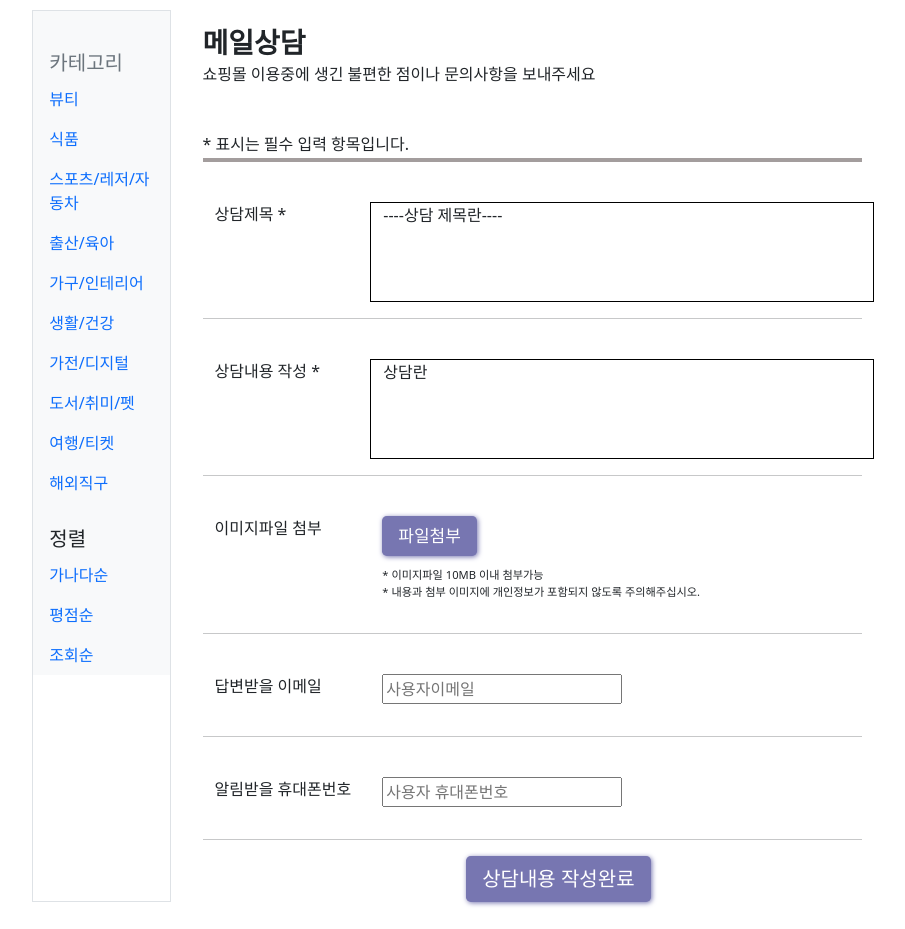
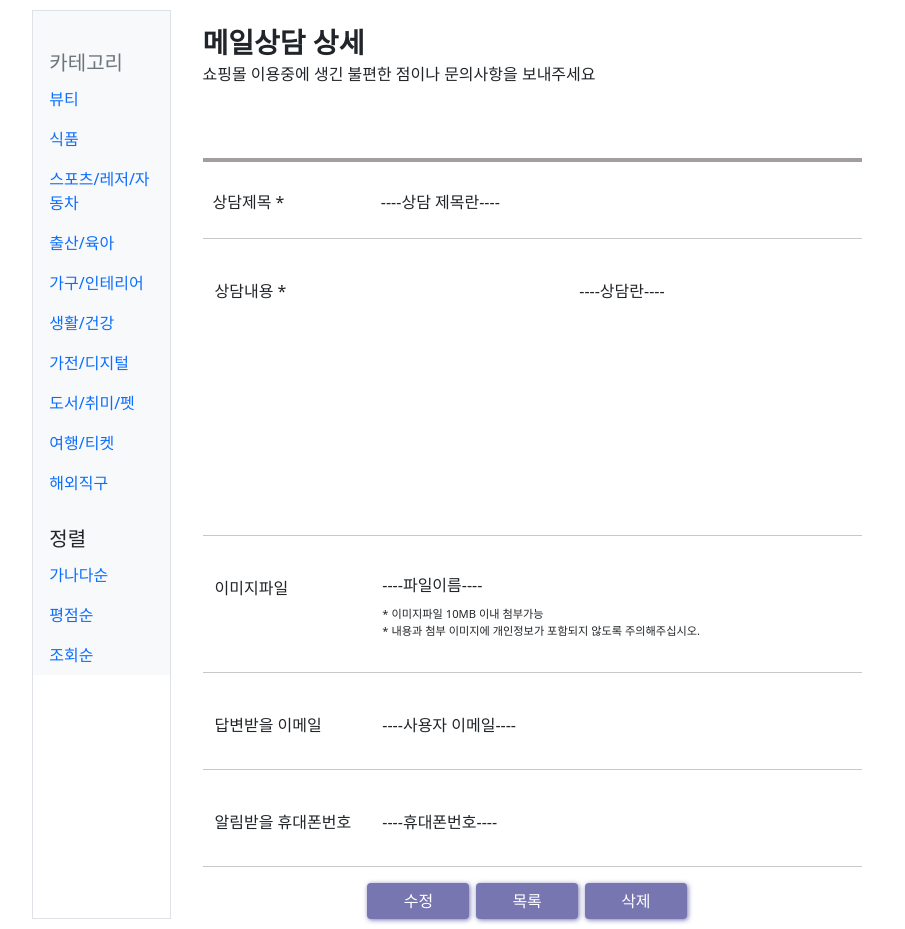
Before and after one commit to RockhoRockho/Project_FG, a Django app: page /wonjun/question_detail/ in a window 1280 px wide. Shown: the part 160-1089 px from the top of the page, without its empty margins (181-1086 px from the left). Before the commit the page ends 1066 px from the top, so only its background shows below. Run offline with Django 3.2, Linux system fonts and the light colour scheme; some libraries are stand-ins or nearby versions.

Commit message:
고객센터 한번더...

```diff
--- a/static/wonjun/css/questionOK.css
+++ b/static/wonjun/css/questionOK.css
@@ -0,0 +1,3 @@
+.wrap{
+    margin-left: 5em;
+}
--- a/static/wonjun/css/question_detail.css
+++ b/static/wonjun/css/question_detail.css
@@ -43,8 +43,8 @@ h3{
     margin-left: 0;
 }
 .contents > .row > div{
-    height: 100px;
-    border: 1px solid black;
+    height: 15em;
+    text-align: center;
 }
 /* ----------------------------------------------- */
 .file{
@@ -70,9 +70,6 @@ h3{
 .email > .row{
     margin-left: 0;
 }
-.email input{
-    width: 50%;
-}
 /* ----------------------------------------------- */
 .p_num{
     margin-top: 2.5em;
@@ -81,15 +78,17 @@ h3{
 .p_num > .row{
     margin-left: 0;
 }
-.p_num input{
-    width: 50%;
-}
 /* ----------------------------------------------- */
 button{
     background-color: rgb(119, 118, 177) !important;
     border: none !important;
     box-shadow: 1px 1px 5px rgb(119, 118, 177);
 }
-button:last-child{
-    margin-left: 40%;
+.foo_btn > div{
+    margin: 0 auto;
+    width: 50%;
 }
+.foo_btn > div > button{
+    width: 31%;
+    margin-right: 2%;
+}
--- a/wonjun/templates/question_detail.html
+++ b/wonjun/templates/question_detail.html
@@ -14,15 +14,14 @@
     <div id="wrap">
         <div id="container">
             <div>
-                <h3>메일상담</h4>
+                <h3>메일상담 상세</h4>
                     <h4>쇼핑몰 이용중에 생긴 불편한 점이나 문의사항을 보내주세요<br>
                     </h4>
             </div>
             <form class="main_area" name="main_area">
                 <div class="re">
-                    <p>* 표시는 필수 입력 항목입니다.</p>
                 </div>
-                <div class="contents">
+                <div class="title">
                     <div class="row">
                         <span class="col-md-3">상담제목 *</span>
                         <div class="col-md-9">----상담 제목란----</div>
@@ -31,18 +30,19 @@
                 <hr>
                 <div class="contents">
                     <div class="row">
-                        <span class="col-md-3">상담내용 작성 *</span>
-                        <div class="col-md-9">상담란</div>
+                        <span class="col-md-3">상담내용 *</span>
+                        <div class="col-md-9">----상담란----</div>
                     </div>
                 </div>
                 <hr>
                 <div class="file">
                     <div class="row">
-                        <span class="col-md-3">이미지파일 첨부</span>
+                        <span class="col-md-3">이미지파일</span>
                         <div class="col-md-9">
-                            <button type="button" class="btn btn-primary btn-lg active">파일첨부</button>
+                            <h6>----파일이름----</h6>
                             <p>* 이미지파일 10MB 이내 첨부가능<br>
-                                * 내용과 첨부 이미지에 개인정보가 포함되지 않도록 주의해주십시오.</p>
+                                * 내용과 첨부 이미지에 개인정보가 포함되지 않도록 주의해주십시오.
+                            </p>
                         </div>
                     </div>
                 </div>
@@ -50,18 +50,24 @@
                 <div class="email">
                     <div class="row">
                         <span class="col-md-3">답변받을 이메일</span>
-                        <div class="col-md-9"><input type="email" placeholder="사용자이메일"></div>
+                        <div class="col-md-9">----사용자 이메일----</div>
                     </div>
                 </div>
                 <hr>
                 <div class="p_num">
                     <div class="row">
                         <span class="col-md-3">알림받을 휴대폰번호</span>
-                        <div class="col-md-9"><input type="text" name="phone_num" placeholder="사용자 휴대폰번호"></div>
+                        <div class="col-md-9">----휴대폰번호----</div>
                     </div>
                 </div>
                 <hr>
-                <div style="width: 100%;"><button type="button" class="btn btn-primary btn-lg active">상담내용 작성완료</button></div>
+                <div class="foo_btn" style="width: 100%;">
+                    <div class="row">
+                        <button type="button" class="btn btn-primary btn-md active">수정</button>
+                        <button type="button" class="btn btn-primary btn-md active">목록</button>
+                        <button type="button" class="btn btn-primary btn-md active">삭제</button>
+                    </div>
+                </div>
             </form>
         </div>
         <div style="clear: both;"></div>
```
Also changed, not shown: wonjun/templates/questionOK.html (+7 -4 lines).
